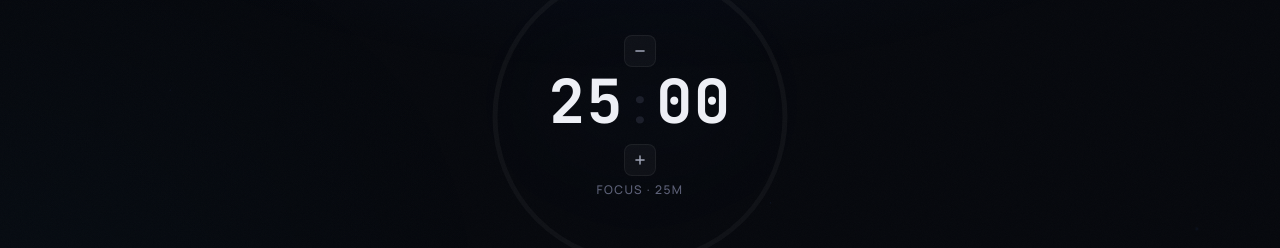
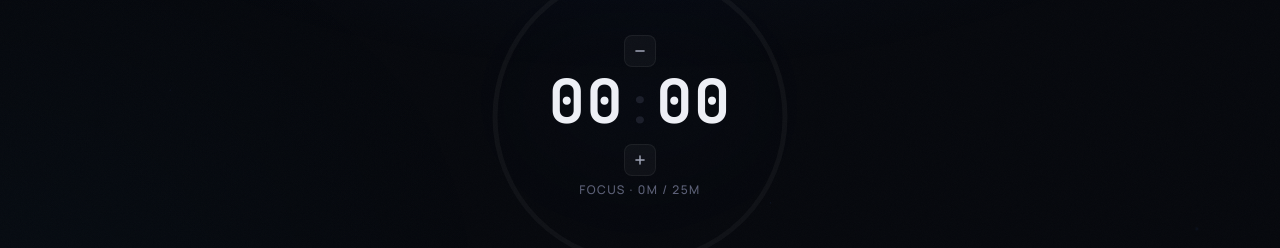
Before and after one commit to waleedalfar/Portfolio-Website, a React (Vite) app: page /study in a window 1280 px wide. Shown: the part 205-453 px from the top of the page. Built offline with nearby package versions, Linux system fonts and the light colour scheme.

Commit message:
timer counts up not down now

```diff
--- a/src/Study.jsx
+++ b/src/Study.jsx
@@ -71,7 +71,7 @@ export default function Study() {
 
   const [durations, setDurations] = useState({ work: 25, shortBreak: 5, longBreak: 15 });
   const [phase, setPhase] = useState("work");
-  const [secondsLeft, setSecondsLeft] = useState(25 * 60);
+  const [elapsed, setElapsed] = useState(0);
   const [running, setRunning] = useState(false);
   const [sessions, setSessions] = useState(0);
   const [history, setHistory] = useState([]);
@@ -80,44 +80,48 @@ export default function Study() {
   const playChime = useChime();
 
   const totalSec = durations[phase] * 60;
-  const progress = totalSec > 0 ? 1 - secondsLeft / totalSec : 0;
+  const progress = totalSec > 0 ? elapsed / totalSec : 0;
   const cfg = PHASE_CONFIG[phase];
 
-  // Tick
+  // Tick — counts up
   useEffect(() => {
     if (!running) return;
-    intervalRef.current = setInterval(() => setSecondsLeft(s => { if (s <= 1) { clearInterval(intervalRef.current); return 0; } return s - 1; }), 1000);
+    intervalRef.current = setInterval(() => setElapsed(s => {
+      const next = s + 1;
+      if (next >= totalSec) { clearInterval(intervalRef.current); return totalSec; }
+      return next;
+    }), 1000);
     return () => clearInterval(intervalRef.current);
-  }, [running]);
+  }, [running, totalSec]);
 
-  // Phase transition on zero
+  // Phase transition when elapsed reaches target
   useEffect(() => {
-    if (secondsLeft !== 0 || !running) return;
+    if (elapsed < totalSec || !running) return;
     setRunning(false);
     playChime();
     if (phase === "work") {
       const next = sessions + 1;
       setSessions(next);
       setHistory(h => [{ type: "focus", mins: durations.work, time: new Date().toLocaleTimeString([], { hour: '2-digit', minute: '2-digit' }) }, ...h].slice(0, 8));
-      if (next % 4 === 0) { setPhase("longBreak"); setSecondsLeft(durations.longBreak * 60); }
-      else { setPhase("shortBreak"); setSecondsLeft(durations.shortBreak * 60); }
+      if (next % 4 === 0) { setPhase("longBreak"); setElapsed(0); }
+      else { setPhase("shortBreak"); setElapsed(0); }
     } else {
       setHistory(h => [{ type: phase === "shortBreak" ? "short" : "long", mins: durations[phase], time: new Date().toLocaleTimeString([], { hour: '2-digit', minute: '2-digit' }) }, ...h].slice(0, 8));
-      setPhase("work"); setSecondsLeft(durations.work * 60);
+      setPhase("work"); setElapsed(0);
     }
-  }, [secondsLeft, running]);
+  }, [elapsed, running, totalSec]);
 
-  const switchPhase = (p) => { setRunning(false); setPhase(p); setSecondsLeft(durations[p] * 60); };
-  const reset = () => { setRunning(false); setSecondsLeft(durations[phase] * 60); };
+  const switchPhase = (p) => { setRunning(false); setPhase(p); setElapsed(0); };
+  const reset = () => { setRunning(false); setElapsed(0); };
   const adjustTime = (delta) => {
     if (running) return;
     const newMin = Math.max(1, Math.min(90, durations[phase] + delta));
     setDurations(d => ({ ...d, [phase]: newMin }));
-    setSecondsLeft(newMin * 60);
+    setElapsed(0);
   };
 
-  const mm = String(Math.floor(secondsLeft / 60)).padStart(2, "0");
-  const ss = String(secondsLeft % 60).padStart(2, "0");
+  const mm = String(Math.floor(elapsed / 60)).padStart(2, "0");
+  const ss = String(elapsed % 60).padStart(2, "0");
   const totalFocusMins = history.filter(h => h.type === "focus").reduce((a, h) => a + h.mins, 0);
   const dots = Array.from({ length: 4 }, (_, i) => i);
   const q = QUOTES[quoteIdx];
@@ -165,7 +169,7 @@ export default function Study() {
             <button className="time-adj" onClick={() => adjustTime(1)} disabled={running}>
               <svg width="14" height="14" viewBox="0 0 24 24" fill="none" stroke="currentColor" strokeWidth="2.5" strokeLinecap="round"><path d="M12 5v14"/><path d="M5 12h14"/></svg>
             </button>
-            <span className="t-label">{cfg.label} · {durations[phase]}m</span>
+            <span className="t-label">{cfg.label} · {Math.floor(elapsed / 60)}m / {durations[phase]}m</span>
           </Ring>
         </div>
 
```
